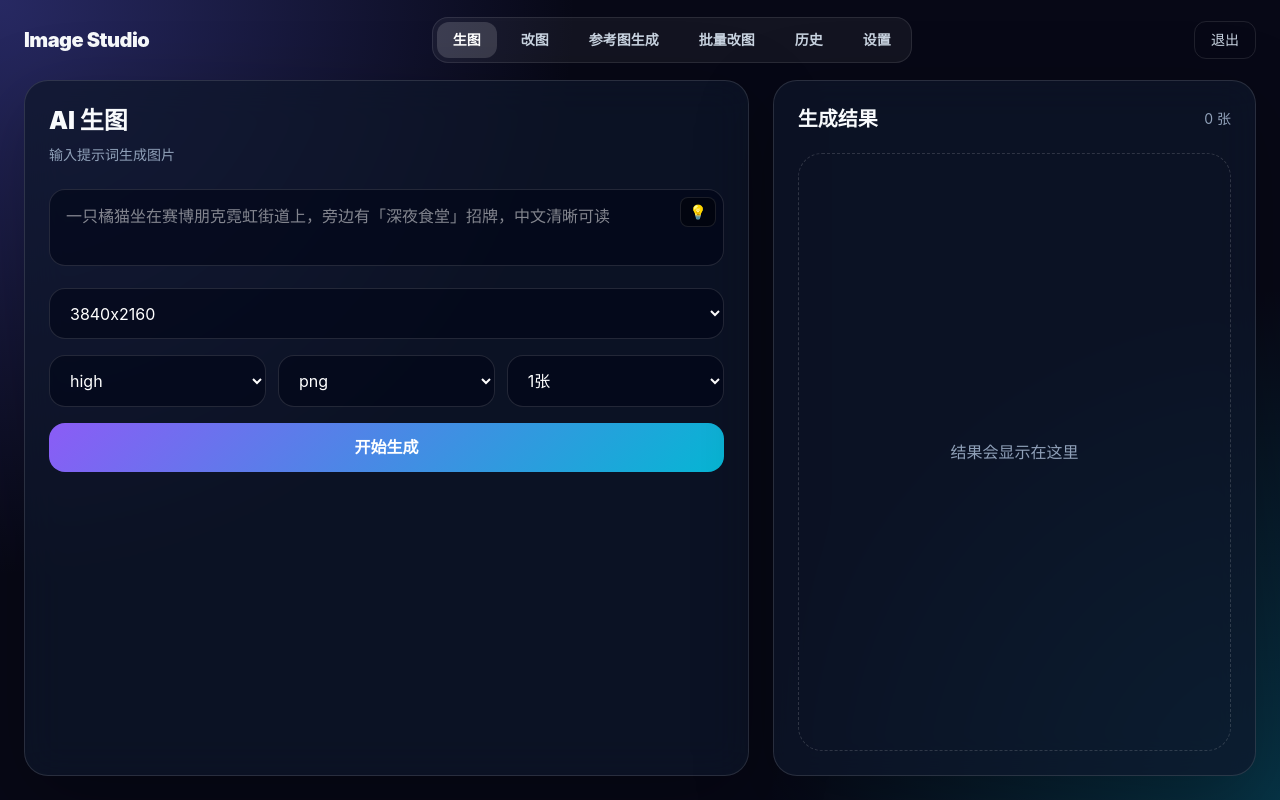
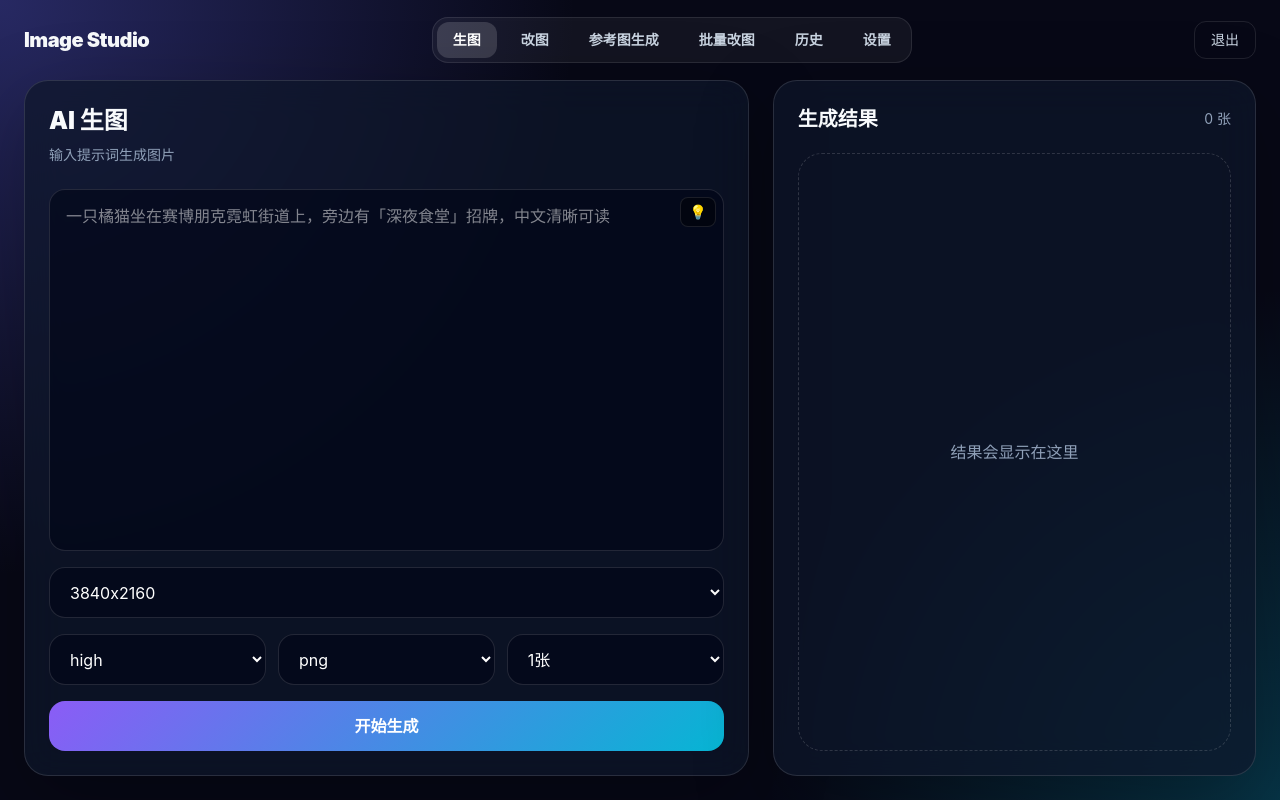
Before and after one commit to knoka0812/GPT-image-2.0-web, a Vue app: page /generate in a window 1280 px wide. Built offline with nearby package versions, Linux system fonts and the light colour scheme; sample sign-in values are in the browser's storage; the HTML template or start-up script is replaced by a standard one.

Commit message:
fix: restore textarea flex sizing after wrapping with optimizer

```diff
--- a/src/views/BatchEdit.vue
+++ b/src/views/BatchEdit.vue
@@ -16,7 +16,7 @@
           </div>
           <div class="mt-2 text-xs text-slate-400">运行中 {{ running }}，成功 {{ successCount }}，失败 {{ failedCount }}，已查询 {{ queryCount }} 次</div>
         </div>
-        <div class="relative">
+        <div class="relative flex min-h-0 flex-1 flex-col">
           <textarea v-model="form.prompt" class="field min-h-0 flex-1 resize-none pr-10" placeholder="把背景换成纯白色，保持商品主体不变，添加柔和底部阴影" />
           <PromptOptimizer v-model="form.prompt" type="batch" />
         </div>
--- a/src/views/EditImage.vue
+++ b/src/views/EditImage.vue
@@ -5,7 +5,7 @@
       <p class="mt-2 text-sm text-slate-400">上传单张图片进行编辑</p>
       <div class="mt-6 flex min-h-0 flex-1 flex-col space-y-4">
         <input class="field" type="file" accept="image/*" @change="onFile" />
-        <div class="relative">
+        <div class="relative flex min-h-0 flex-1 flex-col">
           <textarea v-model="form.prompt" class="field min-h-0 flex-1 resize-none pr-10" placeholder="把背景换成纯白色，保持商品主体不变，添加柔和底部阴影" />
           <PromptOptimizer v-model="form.prompt" type="edit" />
         </div>
--- a/src/views/Generate.vue
+++ b/src/views/Generate.vue
@@ -4,7 +4,7 @@
       <h1 class="text-2xl font-black">AI 生图</h1>
       <p class="mt-2 text-sm text-slate-400">输入提示词生成图片</p>
       <div class="mt-6 flex min-h-0 flex-1 flex-col space-y-4">
-        <div class="relative">
+        <div class="relative flex min-h-0 flex-1 flex-col">
           <textarea v-model="form.prompt" class="field min-h-0 flex-1 resize-none pr-10" placeholder="一只橘猫坐在赛博朋克霓虹街道上，旁边有「深夜食堂」招牌，中文清晰可读" />
           <PromptOptimizer v-model="form.prompt" type="generate" />
         </div>
--- a/src/views/ReferenceGenerate.vue
+++ b/src/views/ReferenceGenerate.vue
@@ -44,7 +44,7 @@
           尚未添加参考图（最多 16 张）
         </div>
 
-        <div class="relative shrink-0">
+        <div class="relative flex shrink-0 flex-col">
           <textarea v-model="form.prompt" class="field min-h-24 flex-1 resize-none pr-10" placeholder="例如：Image 1 作为背景，把 Image 2 的人物放在左侧，Image 3 的商品放在右下角，统一光影和透视" />
           <PromptOptimizer v-model="form.prompt" type="reference" />
         </div>
```
